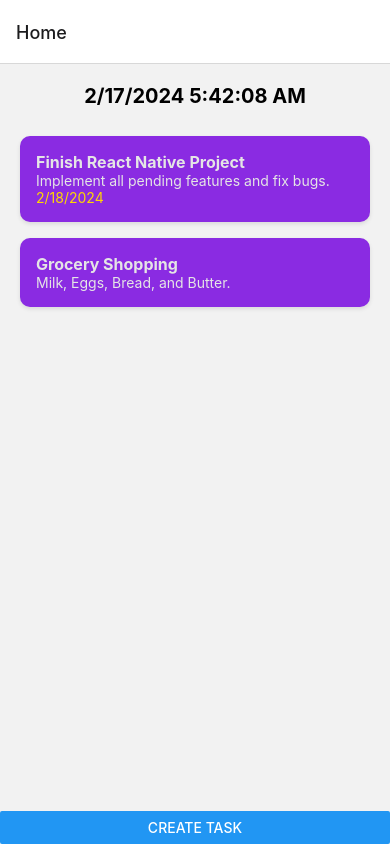
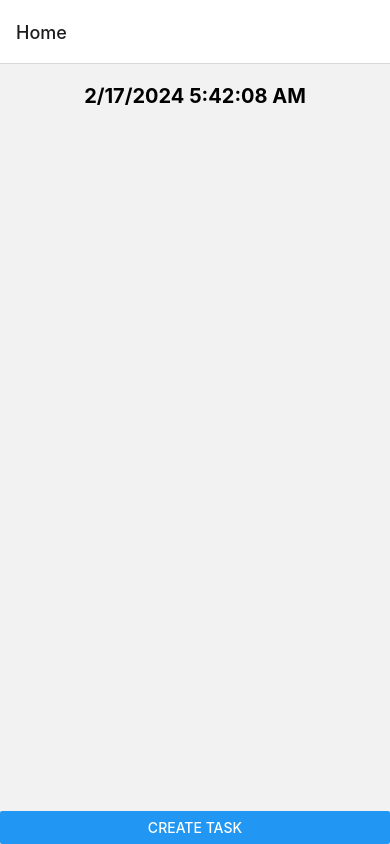
Before and after one commit to Thushar-Sreenivas/tasks_made_simple, a React Native app: screen /Home in a window 390 px wide. Built offline with nearby package versions, Linux system fonts and the light colour scheme.

Commit message:
Implement task creation logic and display tasks in HomeScreen

```diff
--- a/App.tsx
+++ b/App.tsx
@@ -1,9 +1,14 @@
 // App.tsx
 import React from 'react';
 import AppNavigator from './src/navigation/AppNavigator';
+import {RecoilRoot} from 'recoil';
 
 const App: React.FC = () => {
-  return <AppNavigator />;
+  return (
+    <RecoilRoot>
+      <AppNavigator />
+    </RecoilRoot>
+  );
 };
 
 export default App;
--- a/src/screens/HomeScreen.tsx
+++ b/src/screens/HomeScreen.tsx
@@ -1,36 +1,22 @@
 import React from 'react';
 import {View, Text, StyleSheet, FlatList, Button} from 'react-native';
+import {useNavigation} from '@react-navigation/native';
+
 import TaskCard from '../components/TaskCard';
 import useClock from '../hooks/useClock';
-import {Task} from '../types';
-import {useNavigation} from '@react-navigation/native';
-
-const mockTasks: Task[] = [
-  {
-    id: '1',
-    title: 'Finish React Native Project',
-    description: 'Implement all pending features and fix bugs.',
-    dueDate: new Date(new Date().getTime() + 86400000),
-    priority: 'high',
-  },
-  {
-    id: '2',
-    title: 'Grocery Shopping',
-    description: 'Milk, Eggs, Bread, and Butter.',
-    priority: 'low',
-  },
-  // Add more tasks as needed
-];
+import {useRecoilValue} from 'recoil';
+import {tasksAtom} from '../state/atoms';
 
 const HomeScreen: React.FC = () => {
   const currentTime = useClock();
   const navigation = useNavigation();
+  const tasks = useRecoilValue(tasksAtom);
 
   return (
     <View style={styles.container}>
       <Text style={styles.timeText}>{currentTime}</Text>
       <FlatList
-        data={mockTasks}
+        data={tasks}
         renderItem={({item}) => <TaskCard task={item} />}
         keyExtractor={item => item.id}
         contentContainerStyle={styles.list}
--- a/src/screens/TaskCreationScreen.tsx
+++ b/src/screens/TaskCreationScreen.tsx
@@ -1,15 +1,27 @@
 // src/screens/TaskCreationScreen.tsx
 import React, {useState} from 'react';
 import {View, Text, TextInput, Button, StyleSheet} from 'react-native';
+import {useSetRecoilState} from 'recoil';
+import {tasksAtom} from '../state/atoms';
+import {useNavigation} from '@react-navigation/native';
+import {Task} from '../types';
 
 const TaskCreationScreen: React.FC = () => {
   const [title, setTitle] = useState('');
   const [description, setDescription] = useState('');
+  const setTasks = useSetRecoilState(tasksAtom);
+  const navigation = useNavigation();
 
   const handleSaveTask = () => {
-    // Logic to save the task
-    console.log('Task Saved:', title, description);
-    // Navigate back to the Home Screen or show success message
+    const newTask: Task = {
+      id: Date.now().toString(),
+      title,
+      description,
+      priority: 'low',
+    };
+
+    setTasks(oldTasks => [...oldTasks, newTask]);
+    navigation.goBack();
   };
 
   return (
--- a/src/state/atoms.ts
+++ b/src/state/atoms.ts
@@ -0,0 +1,8 @@
+// src/state/tasksAtom.ts
+import {atom} from 'recoil';
+import {Task} from '../types';
+
+export const tasksAtom = atom<Task[]>({
+  key: 'tasksAtom',
+  default: [],
+});
```
